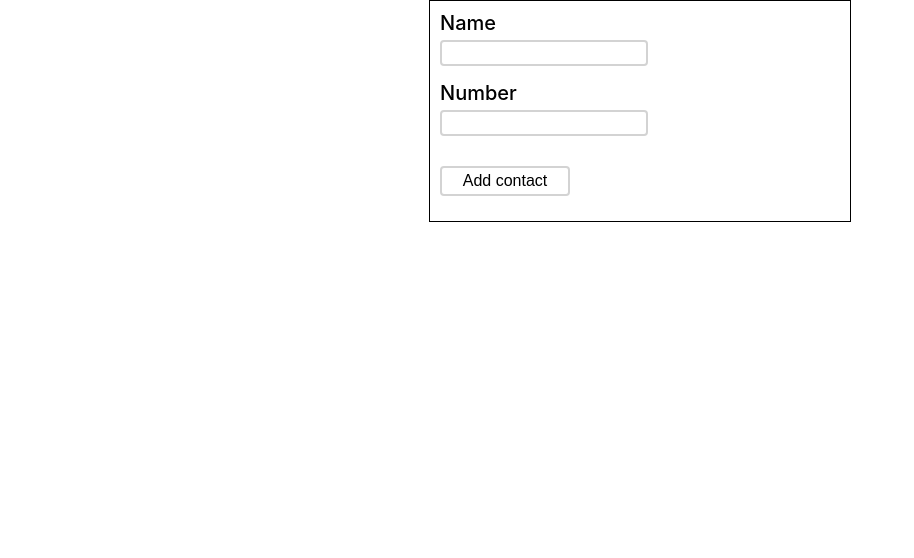
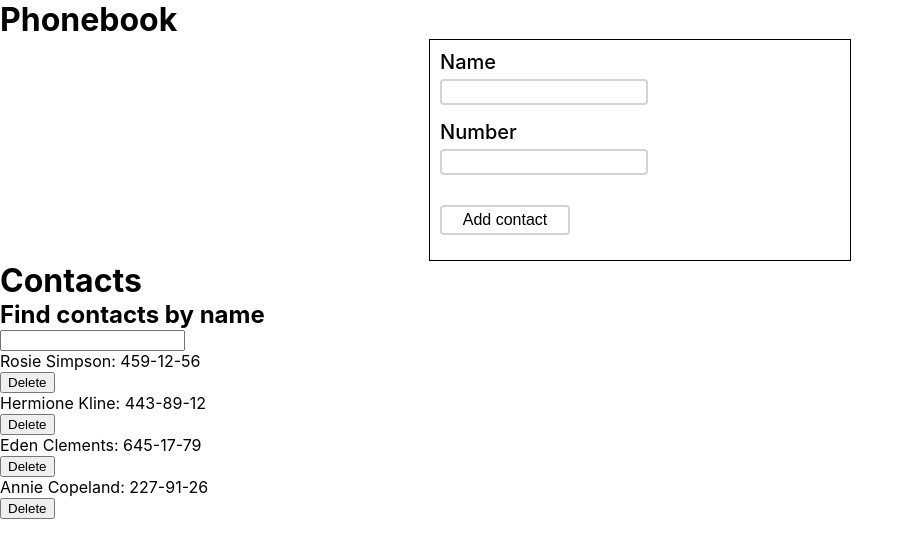
Before and after one commit to Huk2021/goit-react-hw-02-phonebook, a React (Create React App) app: page / in a window 1280 px wide. Shown: the top 558 px of the page, without its empty margins (0-914 px from the left). Built offline with nearby package versions, Linux system fonts and the light colour scheme.

Commit message:
Update App.js

```diff
--- a/src/App.js
+++ b/src/App.js
@@ -1,6 +1,7 @@
 import React, { Component } from "react";
 import { nanoid } from "nanoid";
 import Form from "./components/Form/Form";
+import Filter from "./components/Filter/Filter";
 import ContactsList from "./components/ContactsList/ContactsList";
 
 class App extends Component {
@@ -11,8 +12,7 @@ class App extends Component {
       { id: "id-3", name: "Eden Clements", number: "645-17-79" },
       { id: "id-4", name: "Annie Copeland", number: "227-91-26" },
     ],
-    name: "",
-    number: "",
+    filter: "",
   };
 
   addContact = ({ name, number }) => {
@@ -33,11 +33,40 @@ class App extends Component {
         }));
   };
 
+  deleteContact = (contactId) => {
+    this.setState((prevState) => ({
+      contacts: prevState.contacts.filter(
+        (contact) => contact.id !== contactId
+      ),
+    }));
+  };
+
+  changeFilter = (e) => {
+    this.setState({ filter: e.target.value });
+    // console.log(e.target.value)
+  };
+
+  getFilterContacts = () => {
+    const { filter, contacts } = this.state;
+    const normalizedFilter = filter.toLowerCase();
+    return contacts.filter((contact) =>
+      contact.name.toLowerCase().includes(normalizedFilter)
+    );
+  };
+
   render() {
+    const { filter } = this.state;
+    const filterContacts = this.getFilterContacts();
     return (
       <div>
+        <h1>Phonebook</h1>
         <Form onaddContact={this.addContact} />
-        <ContactsList />
+        <h1> Contacts </h1>
+        <Filter value={filter} onChange={this.changeFilter} />
+        <ContactsList
+          contacts={filterContacts}
+          onDeleteContact={this.deleteContact}
+        />
       </div>
     );
   }
```
